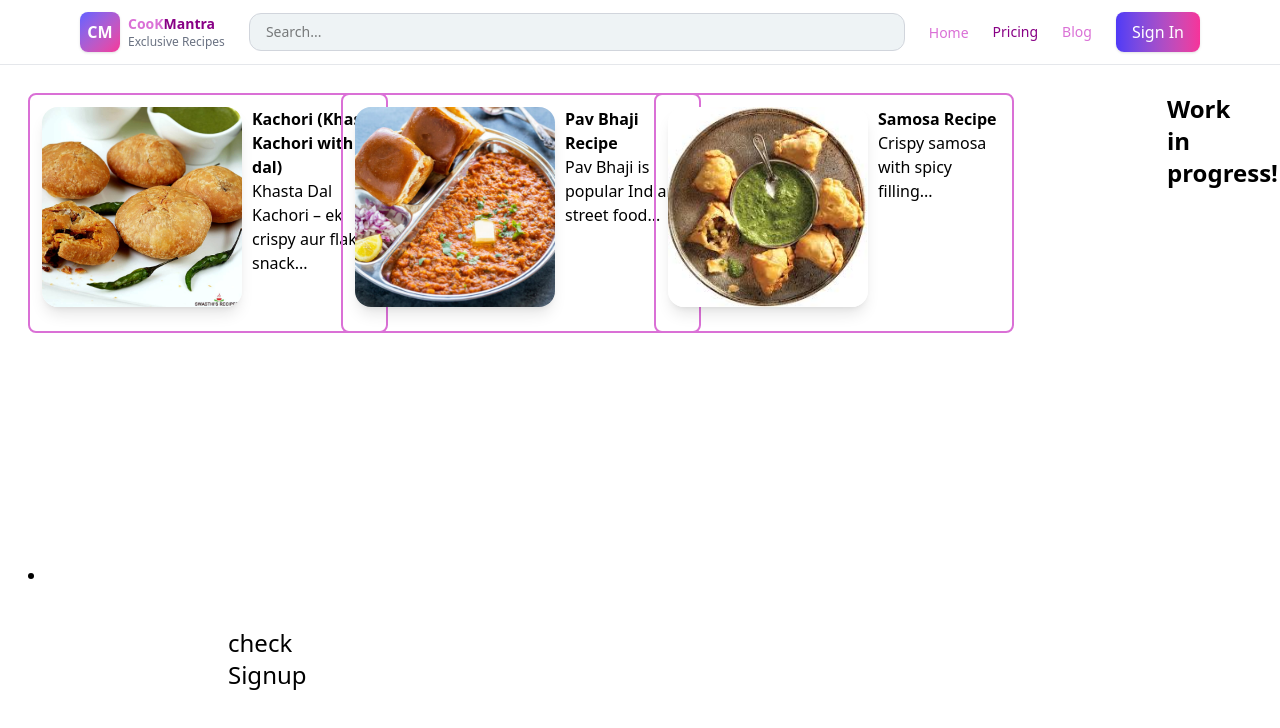
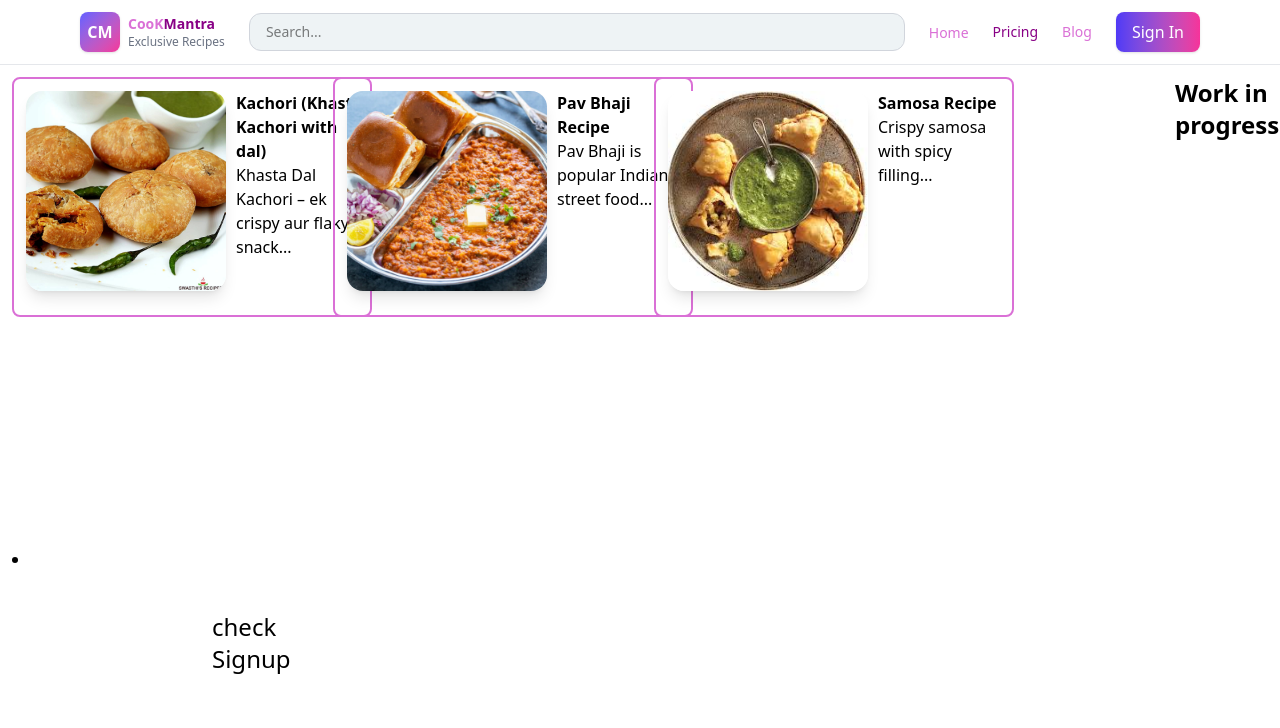
Before and after one commit to Karan7833/CookMantra, a React (Vite) app in the folder my-react-app/: page / in a window 1280 px wide. Shown: the top 728 px of the page. Built offline with nearby package versions, Linux system fonts and the light colour scheme.

Commit message:
updated UI and fixes

```diff
--- a/my-react-app/src/components/Home.jsx
+++ b/my-react-app/src/components/Home.jsx
@@ -6,7 +6,7 @@ export default function Home(props) {
   return (
     <>
 
-    <div className="grid grid-cols-1 md:grid-cols-4 m-7 gap-7 min-h-screen">
+    <div className="grid grid-cols-1 md:grid-cols-4 m-3 gap-7 min-h-screen">
 
 
 
```
